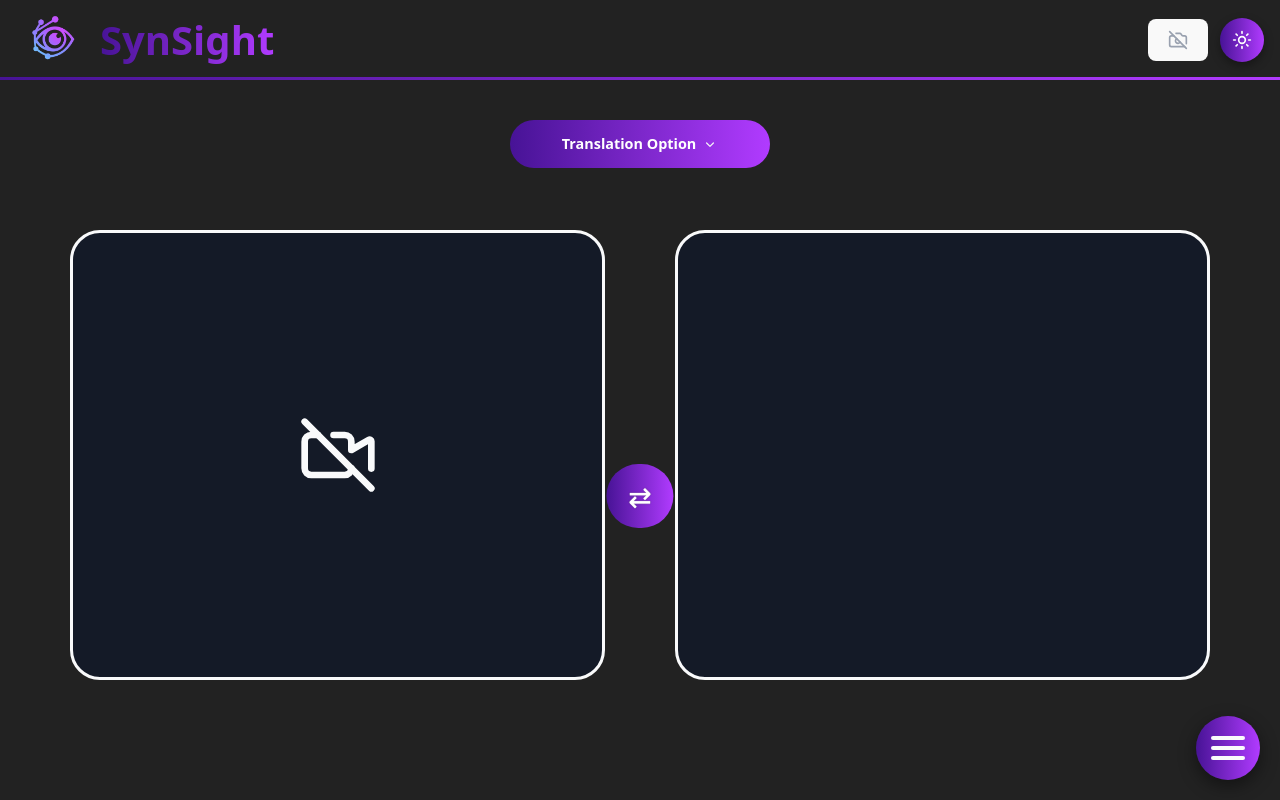
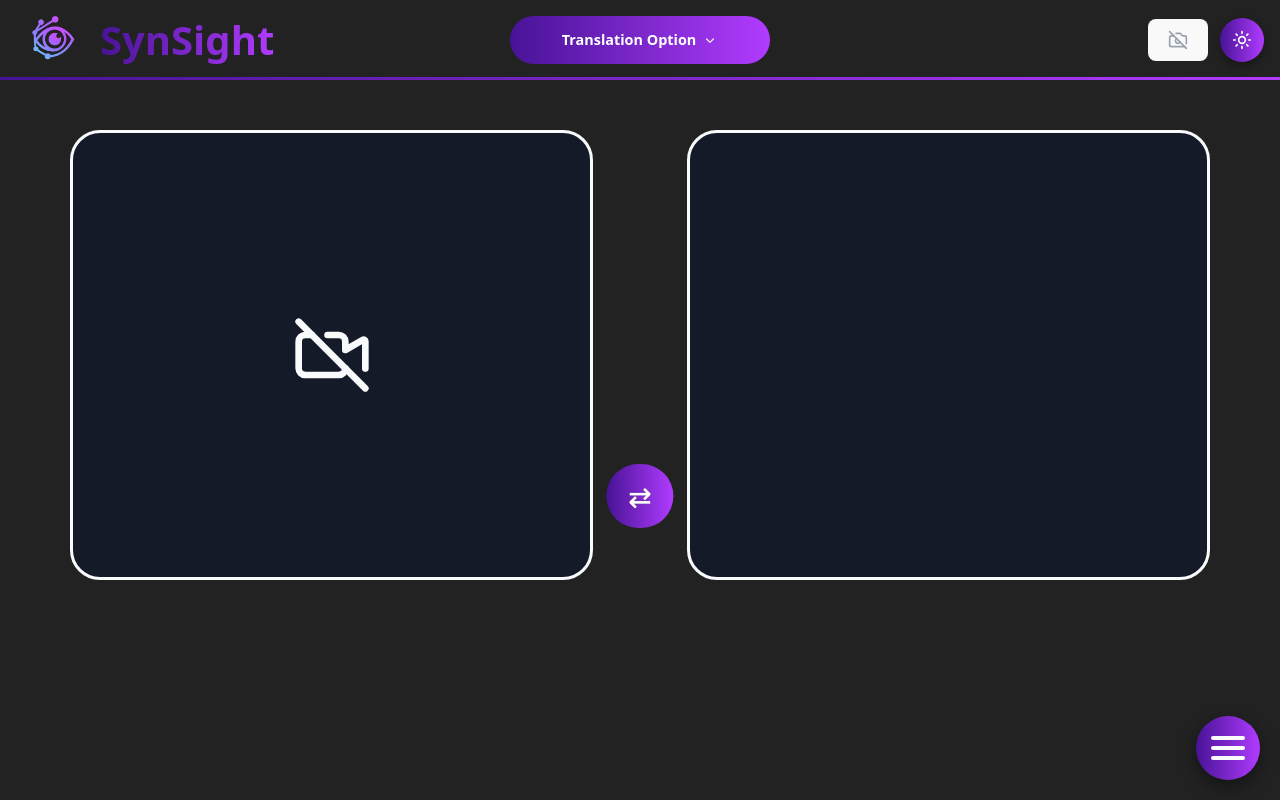
Before and after one commit to AlexTran01/ASL_English_translator_frontend, a React (Vite) app: page / in a window 1280 px wide. Both pictures are taken after a click on the button "Enter SynSight". Built offline with nearby package versions, Linux system fonts and the light colour scheme.

Commit message:
final commit

```diff
--- a/src/App.tsx
+++ b/src/App.tsx
@@ -78,6 +78,12 @@ function App({ onGoHome }: AppProps) {
           </div>
         </div>
 
+        {/* Center (perfectly centered) */}
+  <div className="absolute left-1/2 -translate-x-1/2">
+    <OptionDropdown selected={selected} setSelected={setSelected} />
+  </div>
+
+
         <div className="flex items-center gap-3">
 
           {output && (<button className='clear-output-btn' onClick={clearOutput}>
@@ -106,6 +112,8 @@ function App({ onGoHome }: AppProps) {
             </button>
 
           )}
+
+
 
           {/* Camera widget */}
           <button
@@ -142,16 +150,16 @@ function App({ onGoHome }: AppProps) {
 
       </div>
 
-      <div className="mt-4 flex justify-center relative h-16">
+      {/* <div className="mt-4 flex justify-center relative h-16">
         <div className="absolute top-6">
           <OptionDropdown selected={selected} setSelected={setSelected} />
         </div>
-      </div>
+      </div> */}
 
 
-      <div className="main-container">
+      <div className="main-container mt-20">
 
-        <div className="flex">
+        <div className="flex gap-6">
           <div className="left_box w-1/2 h-100 rounded-lg border border-3">
             <LeftComponent camera_state={camera_state} selected={selected} translate={translate} setTranslate={setTranslate} setOutput={setOutput} />
           </div>
--- a/src/components/Demo.jsx
+++ b/src/components/Demo.jsx
@@ -41,7 +41,7 @@ export default function Demo(props) {
 
   return (
     <div
-      className="demo-container w-full h-100 border mx-auto block mt-6 bg-cover bg-center rounded-lg border border-3 relative overflow-hidden"
+      className="demo-container w-full h-100 border mx-auto block mt-10 bg-cover bg-center rounded-lg border border-3 relative overflow-hidden"
       style={{ backgroundImage: `url(${bgImage})` }}
     >
       {/* Background person image */}
--- a/src/styling/App.css
+++ b/src/styling/App.css
@@ -128,7 +128,7 @@ body {
 .main-container {
   padding: 30px;
   max-width: 1200px;     /* adjust as you like */
-  margin: 40px auto;     /* centers horizontally + adds space top/bottom */
+  margin: 20px auto;     /* centers horizontally + adds space top/bottom */
   background: var(--main-bg); /* theme background */
   color: var(--text-main);
   border-radius: 12px;   /* optional */
```
